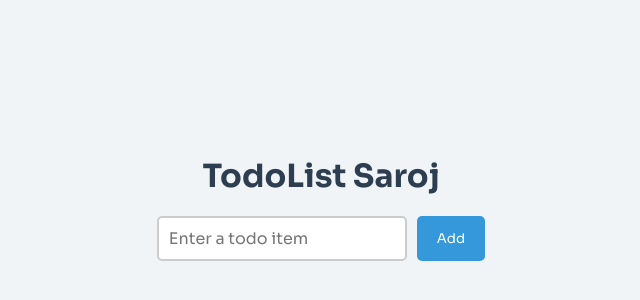
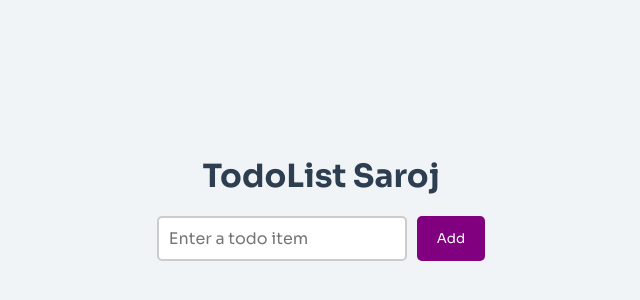
Before and after one commit to SarojWasti/todoapp-demo, a React (Vite) app: page / in a window 1280 px wide. Shown: the part 182-482 px from the top of the page, without its empty margins (319-959 px from the left). Built offline with nearby package versions, Linux system fonts and the light colour scheme.

Commit message:
Change background color

```diff
--- a/src/App.css
+++ b/src/App.css
@@ -1,14 +1,14 @@
-@import url('https://fonts.googleapis.com/css2?family=Sora:wght@100..800&display=swap');
+@import url("https://fonts.googleapis.com/css2?family=Sora:wght@100..800&display=swap");
 
 * {
   margin: 0;
   padding: 0;
   box-sizing: border-box;
-  font-family: 'Sora';
+  font-family: "Sora";
 }
 
 body {
-  font-family: 'Arial', sans-serif;
+  font-family: "Arial", sans-serif;
   background-color: #f0f4f7;
   display: flex;
   justify-content: center;
@@ -23,7 +23,6 @@ h1 {
   margin-bottom: 20px;
   font-weight: bold;
 }
-
 
 /* input container */
 .inputDiv {
@@ -51,16 +50,12 @@ h1 {
 /* Add button */
 .inputDiv button {
   padding: 10px 20px;
-  background-color: #3498db;
+  background-color: purple;
   color: white;
   border: none;
   border-radius: 5px;
   cursor: pointer;
   transition: background-color 0.3s ease;
-}
-
-.inputDiv button:hover {
-  background-color: #c0392b;
 }
 
 /* item list css */
```
